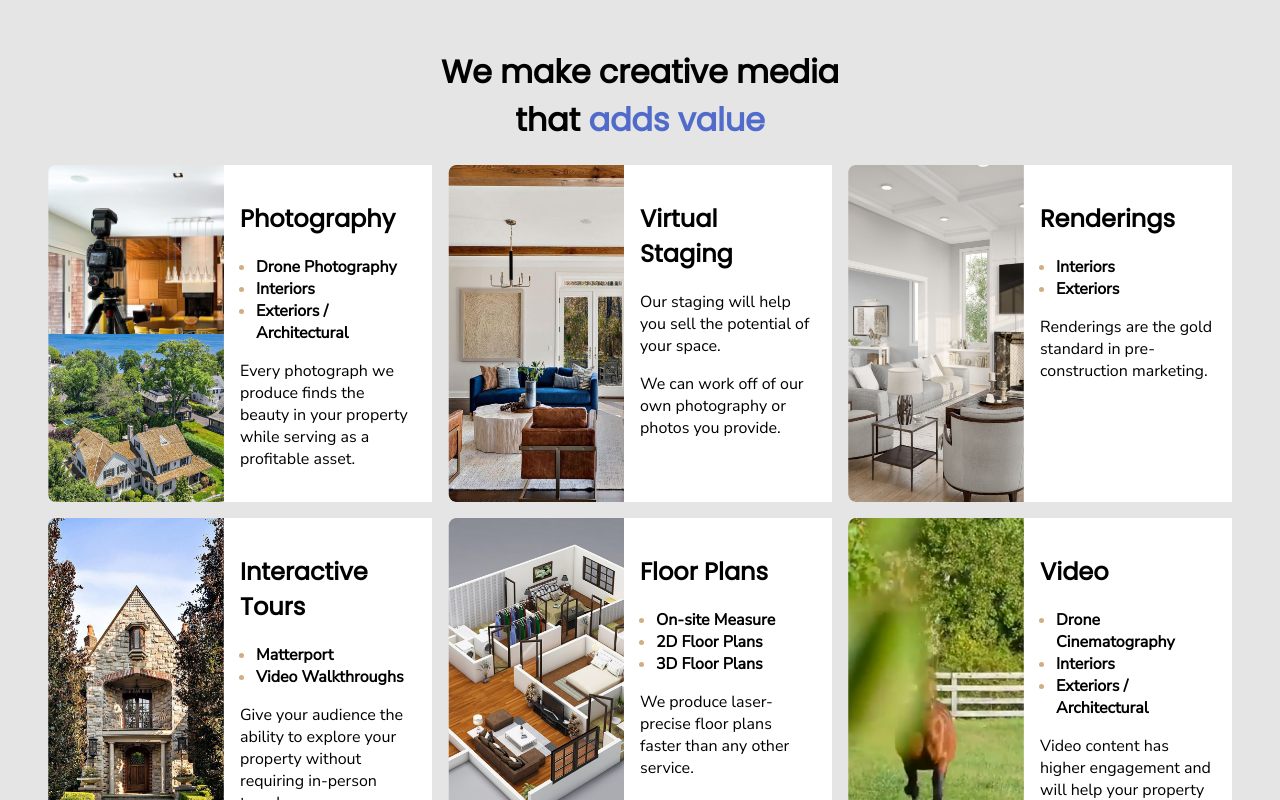
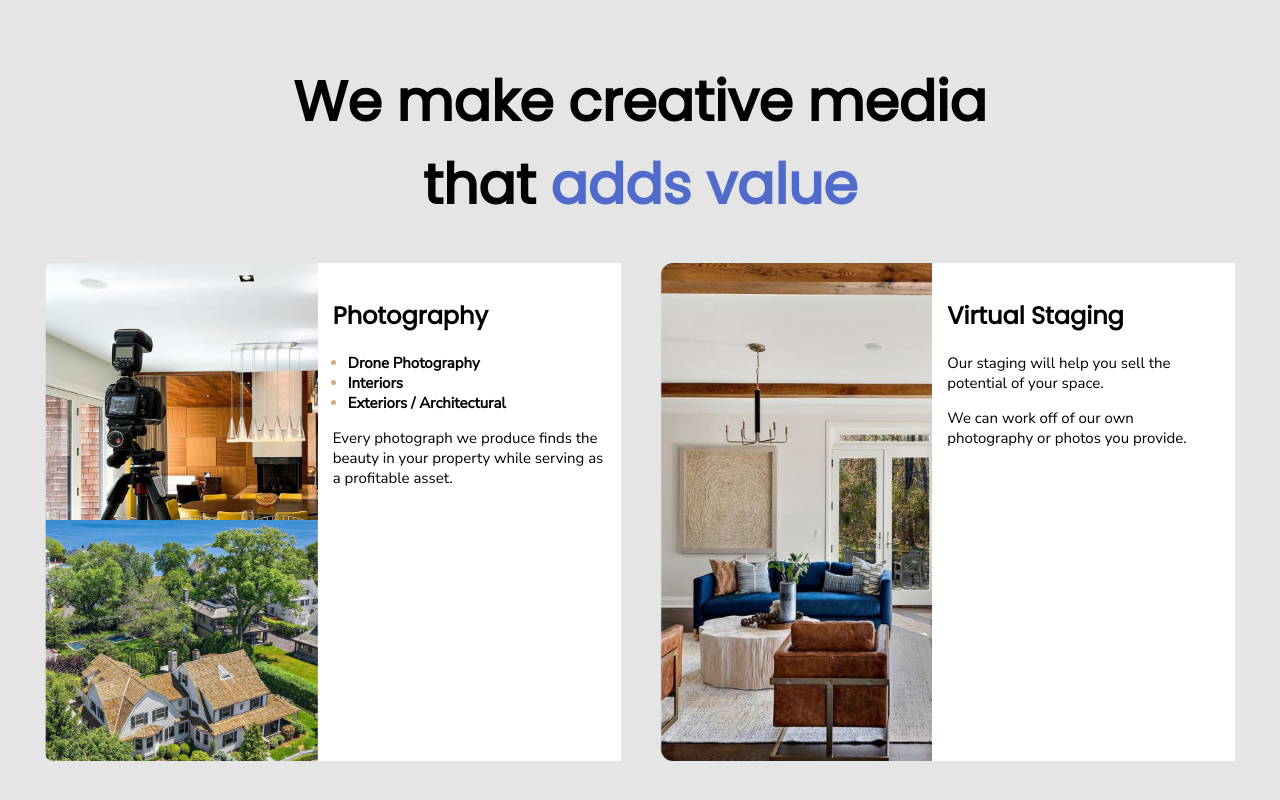
Before and after one commit to jjsanchezb/photograpy, a Vue app in the folder front/: page / in a window 1280 px wide. Shown: the top 800 px of the page. Built offline with nearby package versions, Linux system fonts and the light colour scheme.

Commit message:
align sizes with figma

```diff
--- a/front/src/assets/main.css
+++ b/front/src/assets/main.css
@@ -3,3 +3,7 @@ body {
   margin-right: 3rem;
   background: #e5e5e5;
 }
+
+html {
+  font-size: 15px;
+}
--- a/front/src/components/TheCard.vue
+++ b/front/src/components/TheCard.vue
@@ -39,11 +39,13 @@ h2 {
   font-family: "Poppins";
   font-style: normal;
   font-weight: 700;
+  font-size: 1.6rem;
 }
 .card {
   border-radius: 8px;
   display: flex;
   font-family: "Nunito Sans";
+  font-size: 1rem;
 }
 .card .left {
   width: 100%;
--- a/front/src/views/HomeView.vue
+++ b/front/src/views/HomeView.vue
@@ -84,9 +84,9 @@ We can work off of our own photography or photos you provide.`,
 <style scoped>
 section {
   display: grid;
-  grid-template-columns: repeat(auto-fill, minmax(min(100%, 20rem), 1fr));
+  grid-template-columns: repeat(auto-fill, minmax(min(100%, 30rem), 1fr));
   grid-auto-flow: dense;
-  gap: 1rem;
+  gap: 2.6rem;
 }
 
 .buttom {
@@ -107,7 +107,7 @@ button {
 }
 
 header {
-  margin-top: 3rem;
+  margin-top: 4rem;
 }
 
 h1 {
@@ -116,6 +116,7 @@ h1 {
   font-style: normal;
   font-weight: 700;
   letter-spacing: -0.01rem;
+  font-size: 3.7rem;
 }
 
 h1 span {
```
